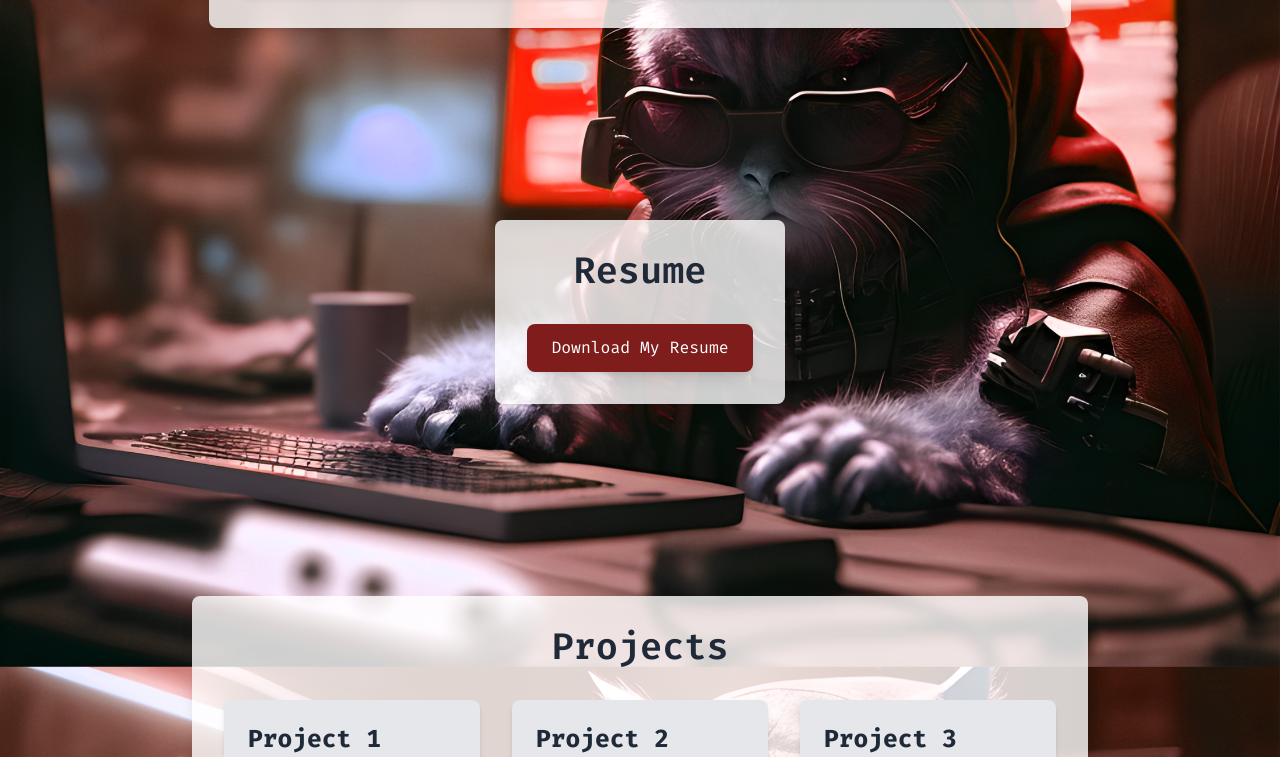
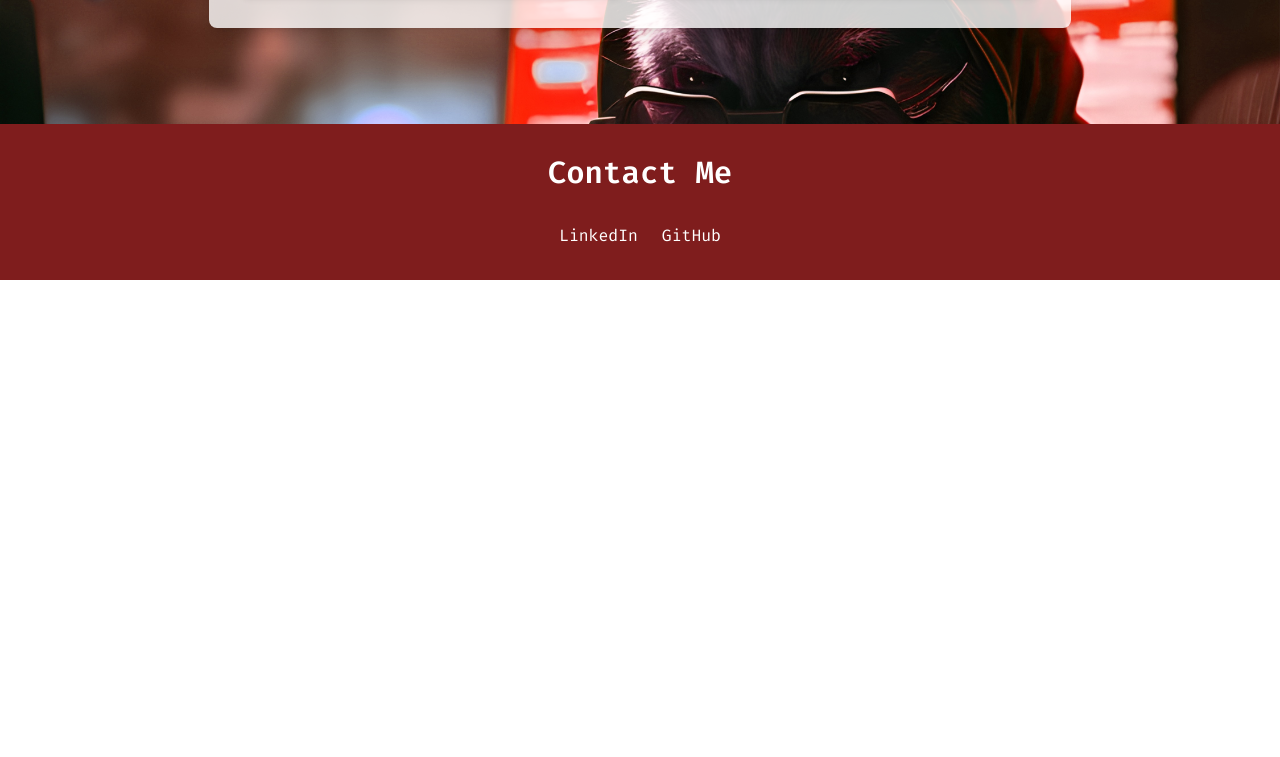
Before and after one commit to rliu2400/rliu.xyz, a Next.js app: page / in a window 1280 px wide. Shown: the part 1040-1797 px from the top of the page. After the commit the page ends 1320 px from the top, so only its background shows below. Built offline with nearby package versions, Linux system fonts and the light colour scheme.

Commit message:
stashing unfinished sections

```diff
--- a/src/app/page.tsx
+++ b/src/app/page.tsx
@@ -21,10 +21,10 @@ export default function Home() {
             <Education />
 
             {/* Resume Section */}
-            <Resume />
+            { /* <Resume /> */ }
 
             {/* Projects Section */}
-            <Projects />
+            { /* <Projects /> */ }
 
             {/* Footer Section */}
             <Footer />
```
